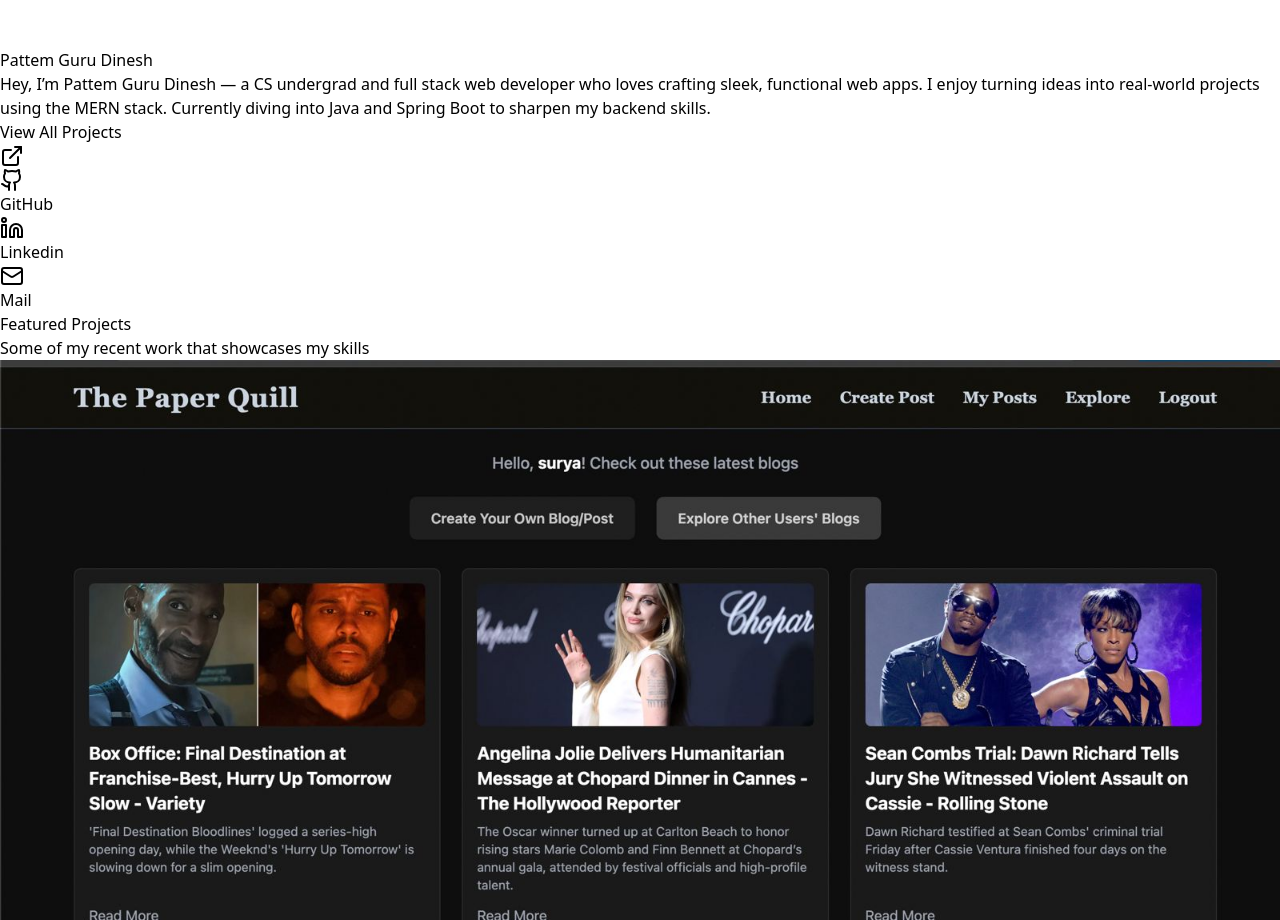
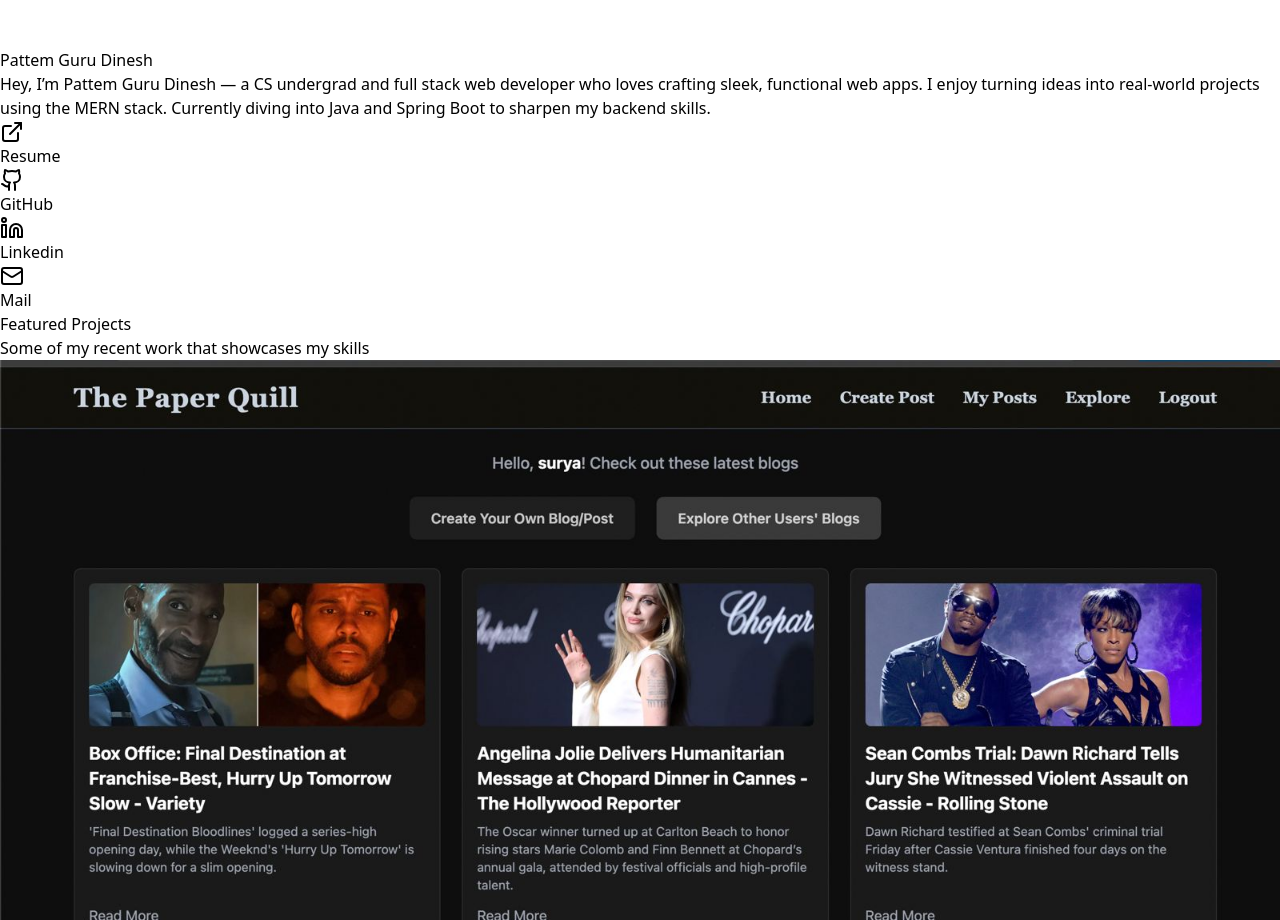
Before and after one commit to dineshpatte/portfolio, a React (Vite) app: page / in a window 1280 px wide. Shown: the part 1280-2200 px from the top of the page. Built offline with nearby package versions, Linux system fonts and the light colour scheme.

Commit message:
resume addition

```diff
--- a/src/pages/Home.jsx
+++ b/src/pages/Home.jsx
@@ -4,6 +4,7 @@
 import paper from "../assets/paperquillhome.jpeg"
 import eco from "../assets/ecologhome.png"
 import digi from "../assets/digidiner.png"
+
 
 export default function Home() {
   const projects = [
@@ -51,12 +52,16 @@
               Hey, I’m Pattem Guru Dinesh — a CS undergrad and full stack web developer who loves crafting sleek, functional web apps. I enjoy turning ideas into real-world projects using the MERN stack. Currently diving into Java and Spring Boot to sharpen my backend skills.
             </p>
             <div className="flex flex-col sm:flex-row gap-4 justify-center lg:justify-start">
-              <Link
-                to="/projects"
-                className="border border-white/30 px-8 py-4 rounded-lg font-semibold transition-all duration-300 transform hover:scale-105 flex items-center gap-2"
-              >
-                View All Projects <ExternalLink className="inline w-5 h-5" />
-              </Link>
+           <a
+  href="/resume.pdf"
+  download
+  className="border border-white/30 px-8 py-4 rounded-lg font-semibold transition-all duration-300 transform hover:scale-105 flex items-center gap-2"
+>
+  <ExternalLink className="inline w-5 h-5" />
+  Resume
+</a>
+
+
               <a
                 href="https://github.com/dineshpatte"
                 className="border border-white/30 px-8 py-4 rounded-lg font-semibold transition-all duration-300 transform hover:scale-105 flex items-center justify-center"
```
Also changed, not shown: 1 other file (tests, documents, lock files or other folders).
